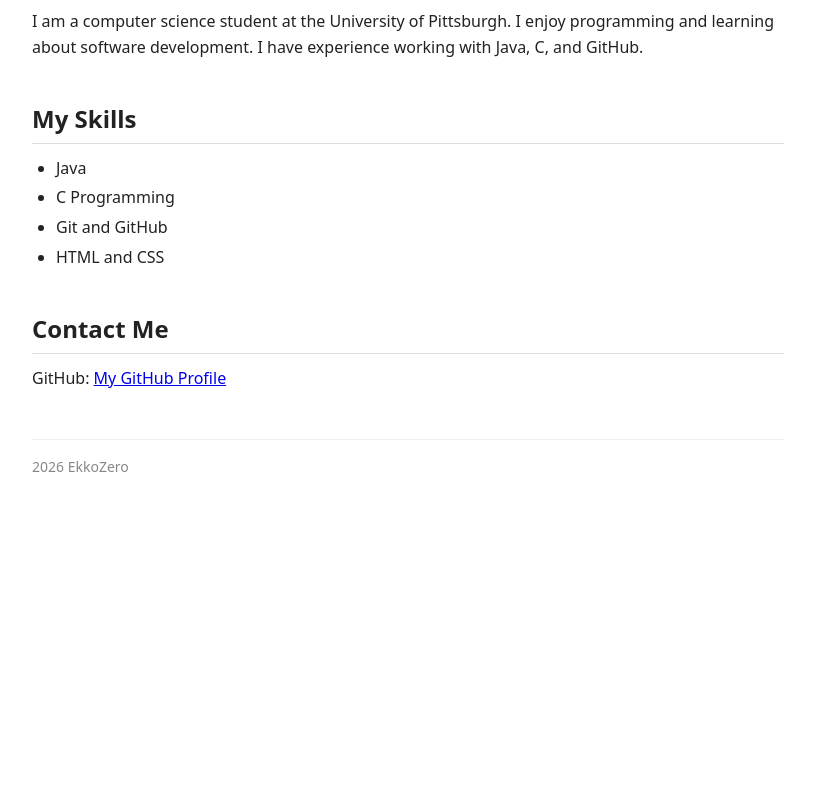
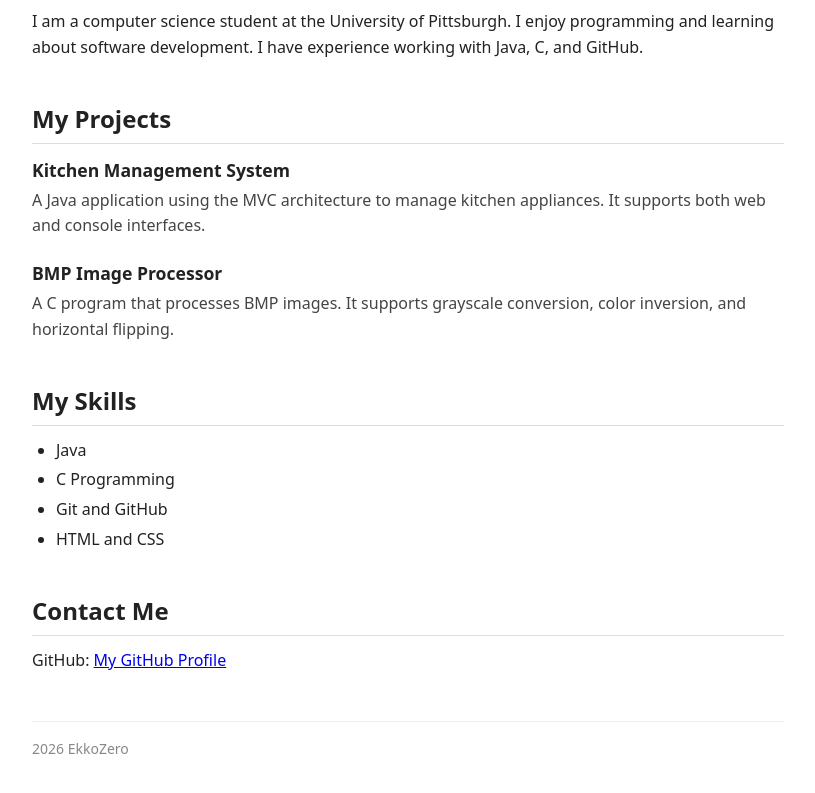
Before and after one commit to EkkoZero/portfolio, a plain HTML site: page index.html in a window 1280 px wide. Shown: the part 155-948 px from the top of the page, without its empty margins (232-1047 px from the left). Before the commit the page ends 800 px from the top, so only its background shows below. Drawn offline with Linux system fonts and the light colour scheme.

```diff
--- a/index.html
+++ b/index.html
@@ -26,6 +26,27 @@
             </p>
         </section>
 
+        <section id="projects">
+            <h2>My Projects</h2>
+
+            <div class="project">
+                <h3>Kitchen Management System</h3>
+                <p>
+                    A Java application using the MVC
+                    architecture to manage kitchen appliances.
+                    It supports both web and console interfaces.
+                </p>
+            </div>
+
+            <div class="project">
+                <h3>BMP Image Processor</h3>
+                <p>
+                    A C program that processes BMP images.
+                    It supports grayscale conversion,
+                    color inversion, and horizontal flipping.
+                </p>
+            </div>
+        </section>
 
         <section id="skills">
             <h2>My Skills</h2>
```
